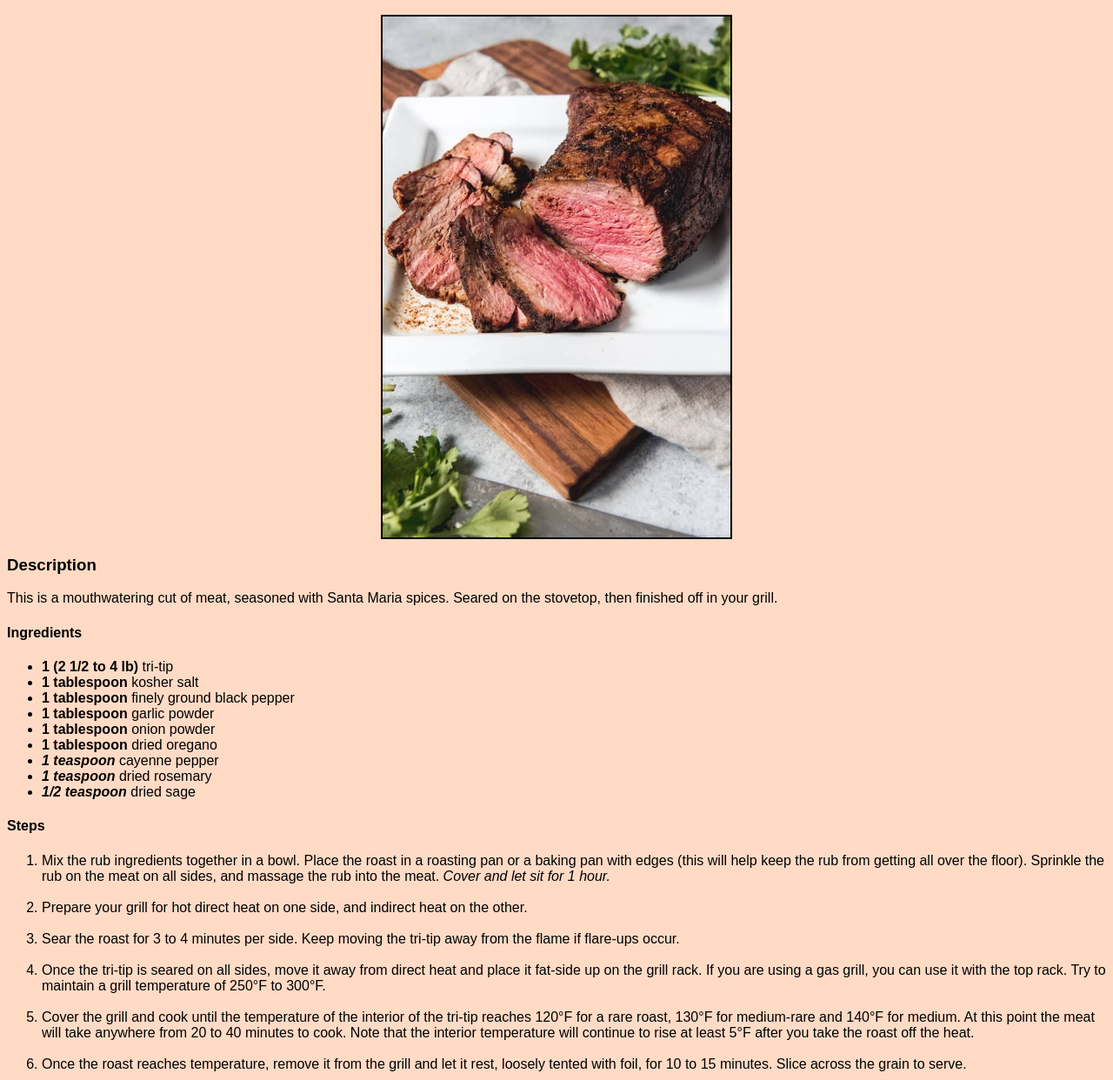
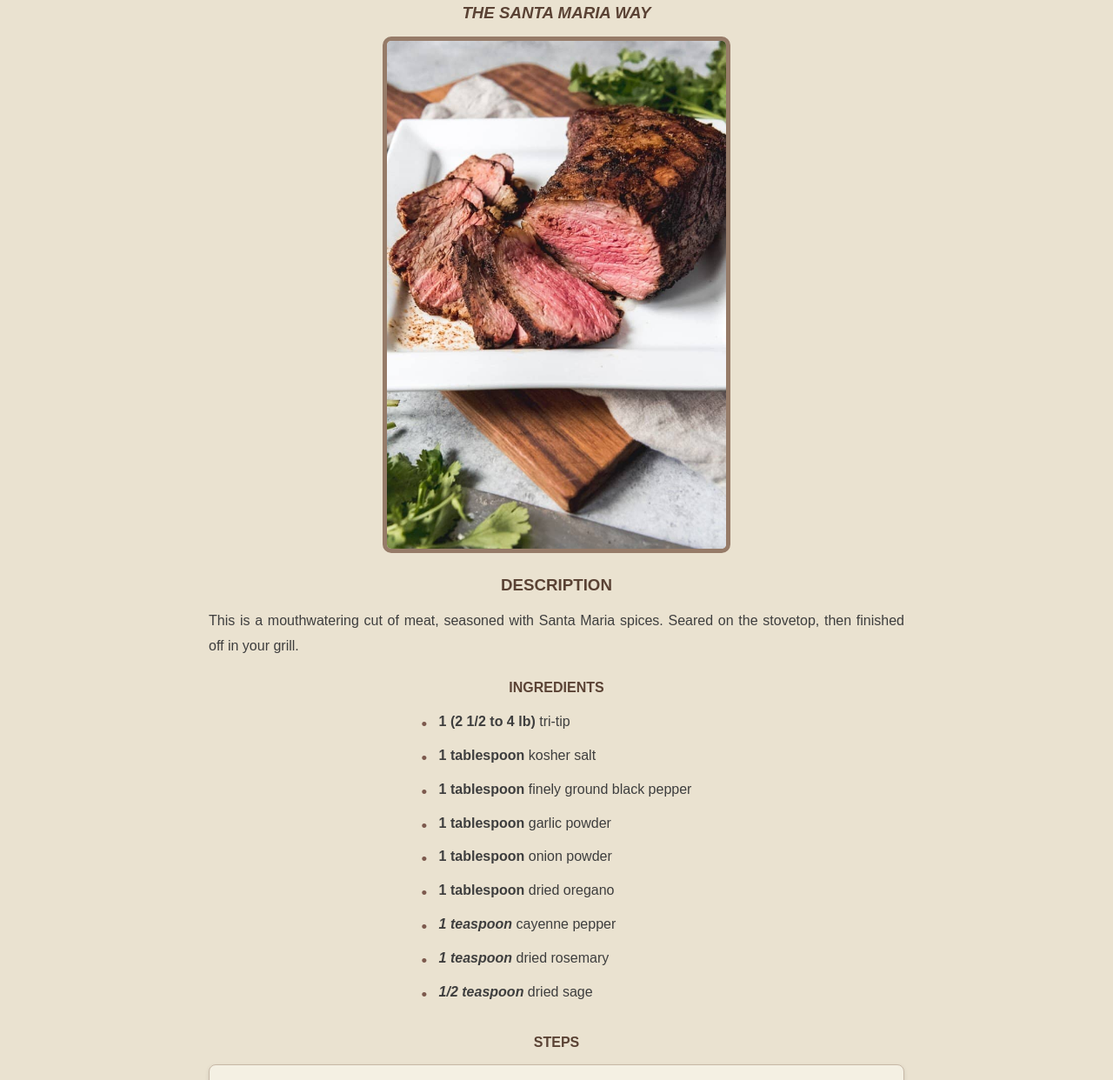
Before and after one commit to nicholascuneo/recipes, a plain HTML site: page recipes/tritip.html in a window 1280 px wide. Shown: the part 104-1346 px from the top of the page at 87% size. Drawn offline with Linux system fonts and the light colour scheme.

Commit message:
Update theme of stylesheet
Revamp stylesheet used for recipes to use a rustic lodge
theme.

```diff
--- a/recipes/style.css
+++ b/recipes/style.css
@@ -1,18 +1,126 @@
-body {
-    font-family: Arial, Helvetica, sans-serif;
-    background-color: rgb(255, 219, 198);
+/* General Reset */
+* {
+    margin: 0;
+    padding: 0;
+    box-sizing: border-box;
 }
 
-div {
-    display: grid;
-    place-items: center;
+/* Body Styling */
+body {
+    font-family: 'Roboto Slab', Arial, sans-serif;
+    background-color: #eae2d0; /* Light cream */
+    color: #3e3e3e; /* Gray-brown */
+    line-height: 1.8;
+    margin: 0;
+    padding: 20px;
+    display: flex;
+    flex-direction: column;
+    align-items: center;
 }
 
-#hasborder {
-    border: 2px solid #000;
+/* Header Styling */
+h1.name {
+    font-size: 2.5rem;
+    color: #5a4234; /* Dark brown */
+    text-align: center;
+    margin-bottom: 10px;
 }
 
-.name,
-.subname {
+h4.subname {
+    font-size: 1.2rem;
+    font-style: italic;
+    color: #7d5a4e; /* Soft brown */
+    text-align: center;
+    margin-bottom: 20px;
+}
+
+/* Image Styling */
+img#hasborder {
+    border: 5px solid #967b68;
+    border-radius: 10px;
+    margin-bottom: 20px;
+    max-width: 100%;
+    height: auto;
+}
+
+/* Section Headers */
+h3, h4 {
+    margin-bottom: 10px;
+    color: #5a4234; /* Same as main header */
+    font-weight: bold;
+    text-transform: uppercase;
     text-align: center;
 }
+
+/* Description Section */
+p {
+    margin-bottom: 20px;
+    text-align: justify;
+    max-width: 800px;
+    margin-left: auto;
+    margin-right: auto;
+}
+
+/* List Styling */
+ul, ol {
+    margin: 0 0 20px 20px;
+    padding: 0;
+    list-style: none;
+    max-width: 800px;
+    margin-left: auto;
+    margin-right: auto;
+}
+
+ul li, ol li {
+    margin-bottom: 10px;
+    position: relative;
+    padding-left: 20px;
+}
+
+ul li::before {
+    content: '•';
+    position: absolute;
+    left: 0;
+    color: #7d5a4e;
+    font-size: 1.2rem;
+}
+
+ol li {
+    counter-increment: step-counter;
+}
+
+ol li::before {
+    content: counter(step-counter) '.';
+    position: absolute;
+    left: 0;
+    color: #5a4234; /* Warm brown for step numbers */
+    font-weight: bold;
+}
+
+/* Steps Section Styling */
+ol {
+    padding: 20px;
+    background: #f4f0e3; /* Light beige for rustic accent */
+    border: 1px solid #c7b8a6;
+    border-radius: 8px;
+    box-shadow: 0px 2px 5px rgba(0, 0, 0, 0.1);
+}
+
+/* Button-like Steps Styling */
+ol li em {
+    color: #6c8b74; /* Muted green for key points */
+    font-style: normal;
+    font-weight: bold;
+}
+
+/* Flexbox Container for Centering */
+div {
+    display: flex;
+    justify-content: center;
+    align-items: center;
+}
+
+/* Spacing Between Steps */
+ol li + br {
+    display: none;
+}
```
